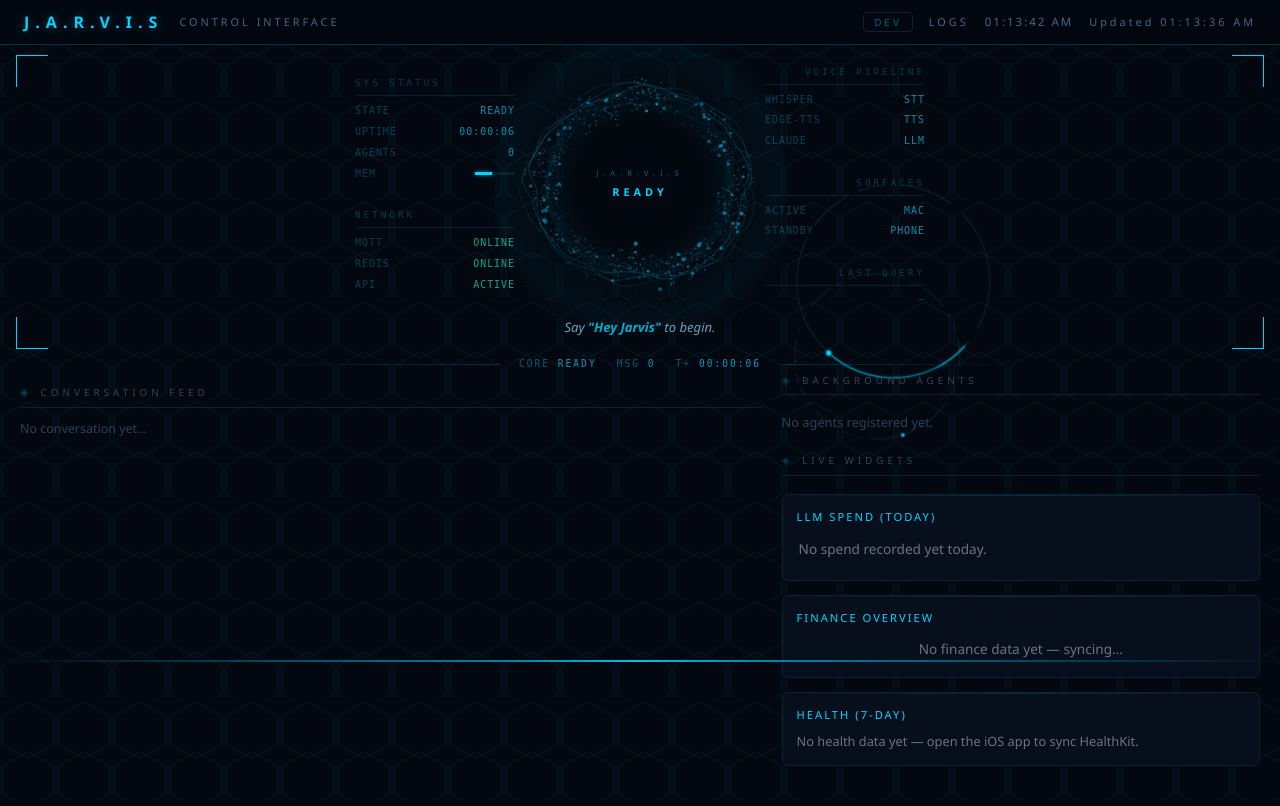
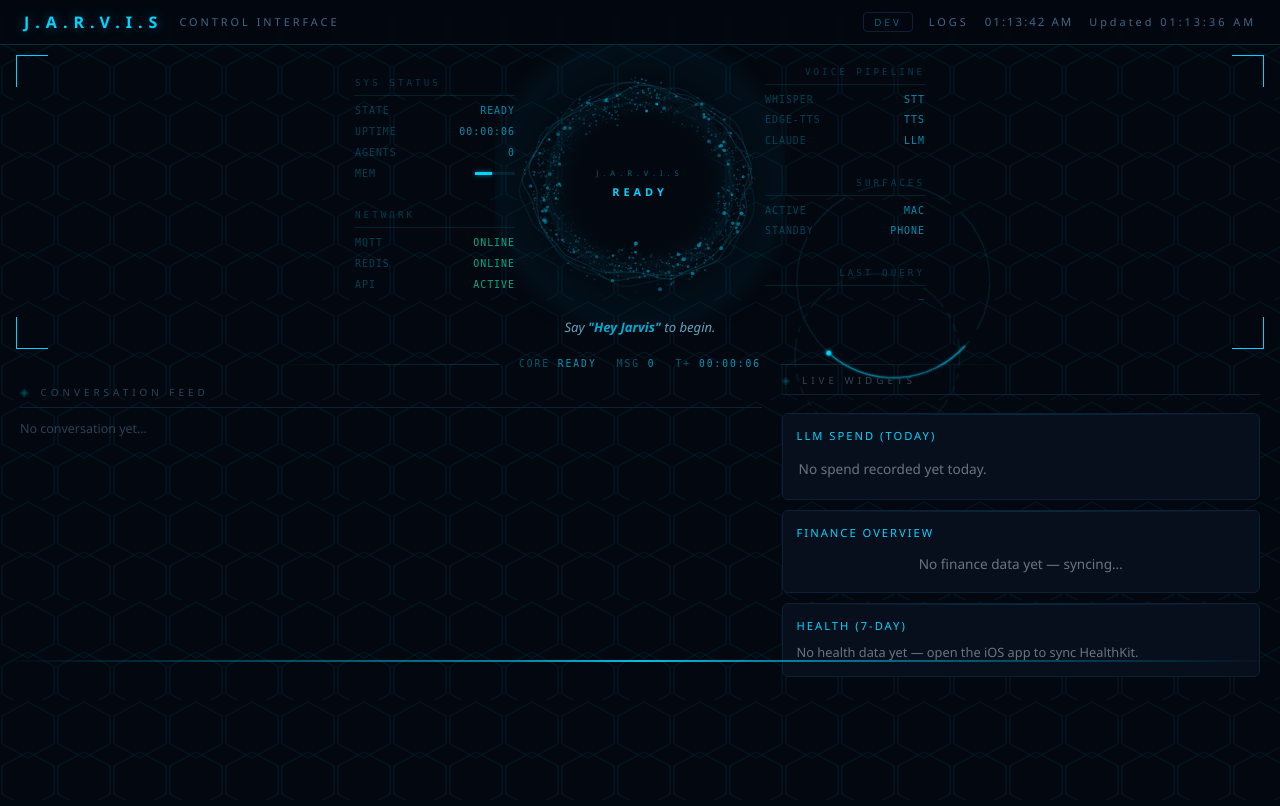
Before and after one commit to Omar102598/Jarvis, a FastAPI app: page / in a window 1280 px wide. Run offline with FastAPI, Linux system fonts and the light colour scheme; data that the repository does not hold is empty.

Commit message:
Dashboard: widgets above the agent list, and cap the list's height
Compacting the agents fixed their own density but left the ordering wrong: the
side column ran approvals, then 22 agent rows, then the widgets. So the three
panels carrying actual live data — LLM spend, finance breakdown, 7-day health —
sat below the entire agent list and were never on screen.

The column now reads by urgency and then by value: approvals (needs a decision),
widgets (live data worth a glance), agents (a control surface you consult).

The agent list is also capped at 46vh with its own scroll. Unbounded, a list
that grows with every new agent silently pushes everything above it off screen —
the same failure this reorder just fixed, arriving later by a different route.

Verified by rendering (ordering assertion, ids intact, #37 and #38 preserved)
and by capturing the deployed page: all three widgets now sit above the fold.

Note on process: this was the third change in a row where I branched from a
stale origin/develop and would have reverted merged work — caught by asserting
that #37's and #38's markers survive. Fetching and resetting the file from
origin/develop before editing is now part of the routine rather than something
I remember to do.

Co-Authored-By: Claude Opus 5 <noreply@anthropic.com>

```diff
--- a/services/dashboard/templates/index.html
+++ b/services/dashboard/templates/index.html
@@ -579,6 +579,12 @@
        became a tall ribbon to scroll past; what you want at a glance is which
        agents exist and what state each is in. Detail is one click away. */
     .agents-grid { display: flex; flex-direction: column; gap: 6px; }
+    /* 22 agents is a long list. Capped with its own scroll so it cannot push
+       the widgets and approvals above it off screen — the list is a control
+       surface you consult, not something to scroll past every time. */
+    .col-side .agents-grid { max-height: 46vh; overflow-y: auto; padding-right: 4px; }
+    .col-side .agents-grid::-webkit-scrollbar { width: 3px; }
+    .col-side .agents-grid::-webkit-scrollbar-thumb { background: var(--j-border); border-radius: 2px; }
     .agent-head { display: flex; align-items: center; gap: 8px; cursor: pointer; user-select: none; }
     .agent-head:hover .agent-name { color: var(--j-blue); }
     .agent-chev { margin-left: auto; font-size: 0.6rem; color: #2d6a8a; transition: transform .15s; }
@@ -976,6 +982,18 @@
   <div class="section-label">Approvals — Waiting on You</div>
   <div id="approvals-grid" style="display:grid;grid-template-columns:repeat(auto-fill,minmax(320px,1fr));gap:14px"></div>
 </div>
+<!-- ── Dynamic Widgets ── -->
+<div class="agents-section" id="widget-section" style="display:none">
+  <div class="section-label">Live Widgets</div>
+  <div id="widget-grid" style="display:grid;grid-template-columns:repeat(auto-fill,minmax(240px,1fr));gap:10px"></div>
+</div>
+<!-- ── Agent Activity (DEV mode) ── -->
+<div class="timeline-section" id="dev-activity-section" style="display:none">
+  <div class="conv-section-label">Agent Activity
+    <span style="color:var(--j-gold);font-size:0.56rem;letter-spacing:2px;margin-left:8px">DEV</span>
+  </div>
+  <div id="dev-activity">
+    <div style="font-size:0.78rem;color:#2d4055">No agent activity yet…</div>
 <!-- ── Agents ── -->
 <div class="agents-section">
   <div class="section-label">Background Agents</div>
@@ -1010,18 +1028,6 @@
     {% endfor %}
   </div>
 </div>
-<!-- ── Dynamic Widgets ── -->
-<div class="agents-section" id="widget-section" style="display:none">
-  <div class="section-label">Live Widgets</div>
-  <div id="widget-grid" style="display:grid;grid-template-columns:repeat(auto-fill,minmax(280px,1fr));gap:14px"></div>
-</div>
-<!-- ── Agent Activity (DEV mode) ── -->
-<div class="timeline-section" id="dev-activity-section" style="display:none">
-  <div class="conv-section-label">Agent Activity
-    <span style="color:var(--j-gold);font-size:0.56rem;letter-spacing:2px;margin-left:8px">DEV</span>
-  </div>
-  <div id="dev-activity">
-    <div style="font-size:0.78rem;color:#2d4055">No agent activity yet…</div>
   </div>
 </div>
   </div>
```
